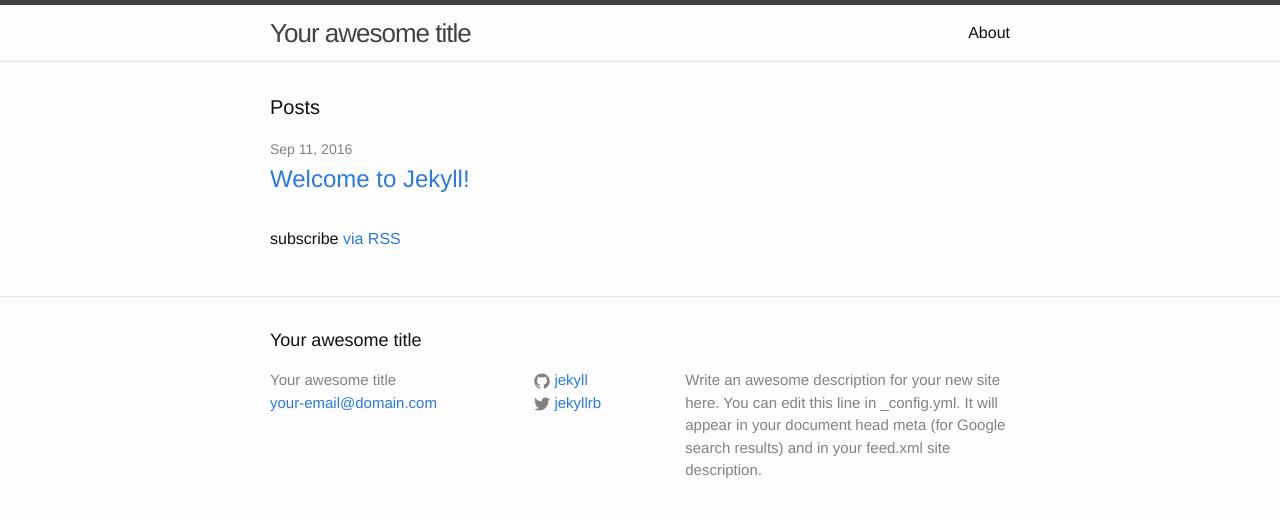
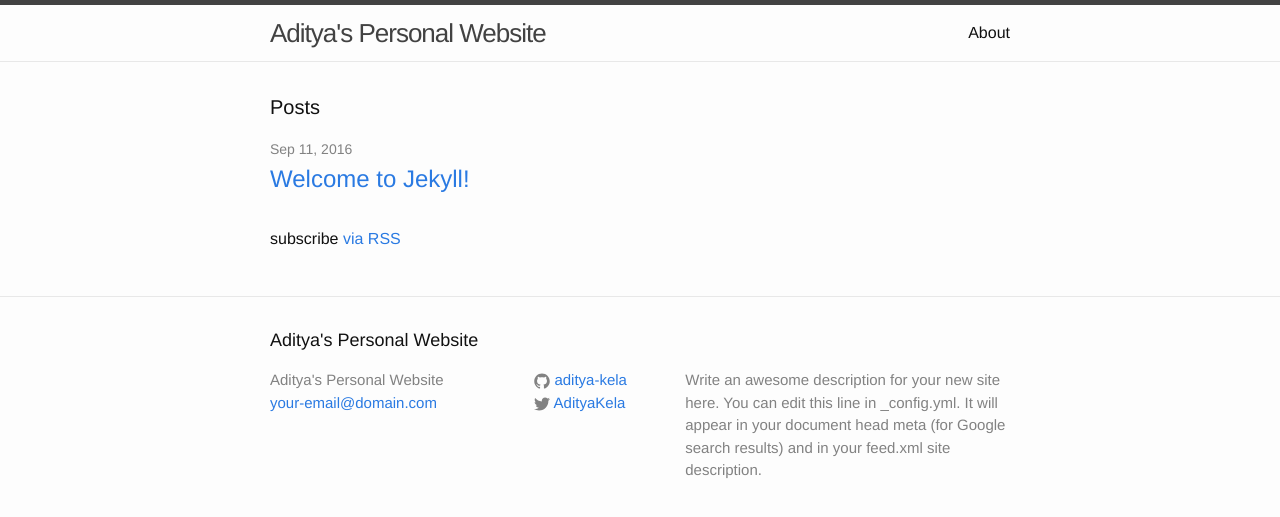
Before and after one commit to aditya-kela/Personal_Website, a Jekyll site: the page built from index.html, in a window 1280 px wide. Shown: the top 517 px of the page. Built offline with Jekyll 4.4.1, drawn with Linux system fonts in a browser that asks for light colours.

Commit message:
Added Twitter and github Usrnames, Title

```diff
--- a/_config.yml
+++ b/_config.yml
@@ -6,7 +6,7 @@
 # 'jekyll serve'. If you change this file, please restart the server process.
 
 # Site settings
-title: Your awesome title
+title: Aditya's Personal Website
 email: your-email@domain.com
 description: > # this means to ignore newlines until "baseurl:"
   Write an awesome description for your new site here. You can edit this
@@ -14,8 +14,8 @@ description: > # this means to ignore newlines until "baseurl:"
   Google search results) and in your feed.xml site description.
 baseurl: "" # the subpath of your site, e.g. /blog
 url: "http://yourdomain.com" # the base hostname & protocol for your site
-twitter_username: jekyllrb
-github_username:  jekyll
+twitter_username: AdityaKela
+github_username:  aditya-kela
 
 # Build settings
 markdown: kramdown
```
